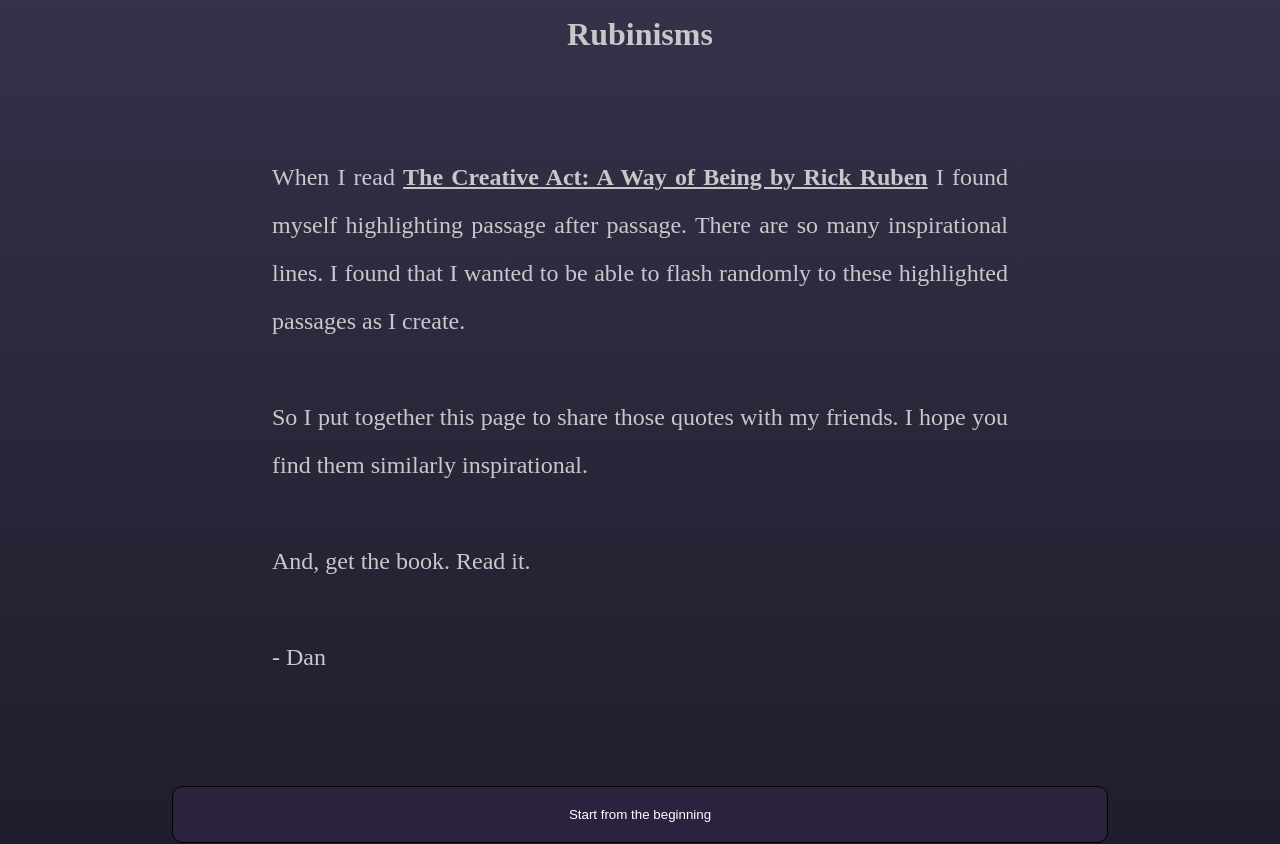
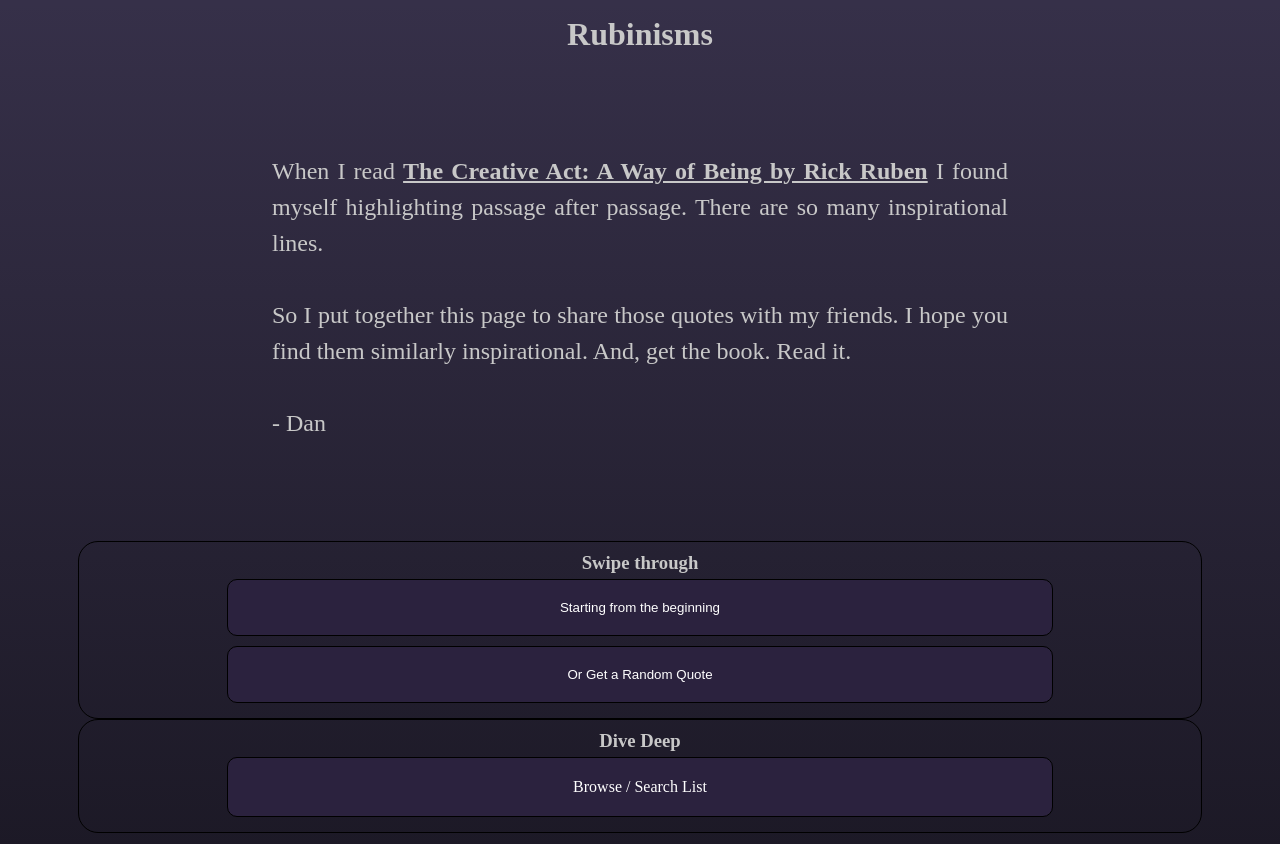
Before and after one commit to ddectis/rubinisms, a Next.js app: page / in a window 1280 px wide. Shown: the top 844 px of the page. Built offline with nearby package versions, Linux system fonts and the light colour scheme.

Commit message:
design tweaks

```diff
--- a/src/components/Intro.jsx
+++ b/src/components/Intro.jsx
@@ -14,11 +14,9 @@
                The Creative Act: A Way of Being by Rick Ruben
             </a>{" "}
             I found myself highlighting passage after passage. There are so
-            many inspirational lines. I found that I wanted to be able to flash randomly to these highlighted passages as I create.
+            many inspirational lines.
             <br/><br/>
-            So I put together this page to share those quotes with my friends. I hope you find them similarly inspirational.
-            <br /> <br />
-            And, get the book. Read it.
+            So I put together this page to share those quotes with my friends. I hope you find them similarly inspirational. And, get the book. Read it.
             <br />
             <br />- Dan
          </p>
--- a/src/pages/index.tsx
+++ b/src/pages/index.tsx
@@ -176,12 +176,15 @@
             <>
                <div className={styles.menu}>
                   <CopyToClipboard onClick={copyCurrentQuoteToClipboard} />
-                  <button
+                  {/* <button
                      className={styles.randomButton}
                      onClick={startFromRandom}
                   >
                      Get Random Quote
-                  </button>
+                  </button> */}
+                  <Link href="/list" className={styles.mainMenuButtons}>
+                     Browse / Search List
+                  </Link>
                </div>
                {quoteTemplates.map((template, index) => {
                   return (
@@ -198,22 +201,28 @@
          ) : (
             <>
                <Intro />
+               <div className={styles.oneAtTime}>
+                  <h3>Swipe through</h3>
                   <button
                      onClick={startFromBeginning}
                      className={styles.mainMenuButtons}
                   >
-                  Start from the beginning
+                     Starting from the beginning
                   </button>
 
                   <button
                      onClick={startFromRandom}
                      className={styles.mainMenuButtons}
                   >
-                  Get Random Quote
+                     Or Get a Random Quote
                   </button>
+               </div>
+               <div className={styles.oneAtTime}>
+                  <h3>Dive Deep</h3>
                   <Link href="/list" className={styles.mainMenuButtons}>
                      Browse / Search List
                   </Link>
+               </div>
             </>
          )}
 
--- a/src/styles/Home.module.css
+++ b/src/styles/Home.module.css
@@ -35,7 +35,7 @@
    border: 1px solid white;
    border-radius: 20px;
    padding-block: 30px;
-   background: #3d2f56;
+   background:  #2e2441;
    color: #f1f1f1;
    box-shadow: -1px 14px 20px 0px rgb(30, 30, 30);
    width: 95%;
@@ -59,6 +59,16 @@
    font-size: 1.5em;
    background: rgb(150, 150, 229);
    text-shadow: 0 0 black;
+}
+
+.oneAtTime{
+   border: 1px solid rgb(0, 0, 0);
+   display: flex;
+   flex-direction: column;
+   width: 90%;
+   align-items: center;
+   border-radius: 20px;
+   padding: 10px;
 }
 
 .plusQuote {
@@ -86,7 +96,6 @@
 }
 
 .mainMenuButtons{
-   background: gray;
    border: 1px solid black;
    padding: 20px;
    background-color: #2b223e;
@@ -112,7 +121,7 @@
 }
 
 .intro {
-   line-height: 2em;
+   line-height: 1.5em;
    font-size: 1em;
    text-align: justify;
    padding: 20px;
--- a/src/styles/List.module.css
+++ b/src/styles/List.module.css
@@ -11,7 +11,7 @@
     padding: 20px;
     padding-block: 25px;
     margin-block: 10px;
-    background: #312f56;
+    background: #2e2441;
     text-align: justify;
     white-space: pre-wrap;
     font-size: 1.2em;
```
Also changed, not shown: src/pages/list.tsx (+11 -7 lines). Lines whose indentation alone changed are shown as unchanged.
